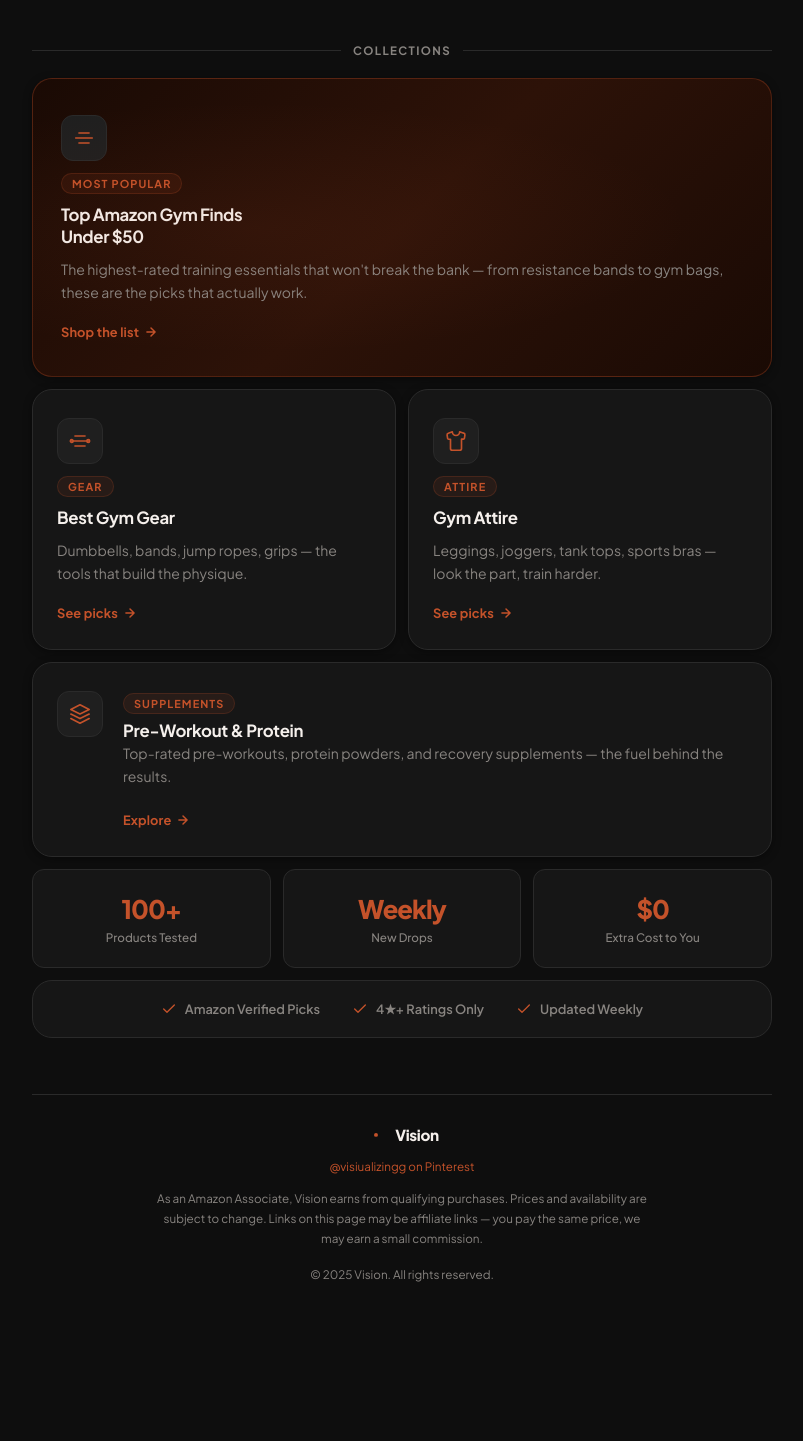
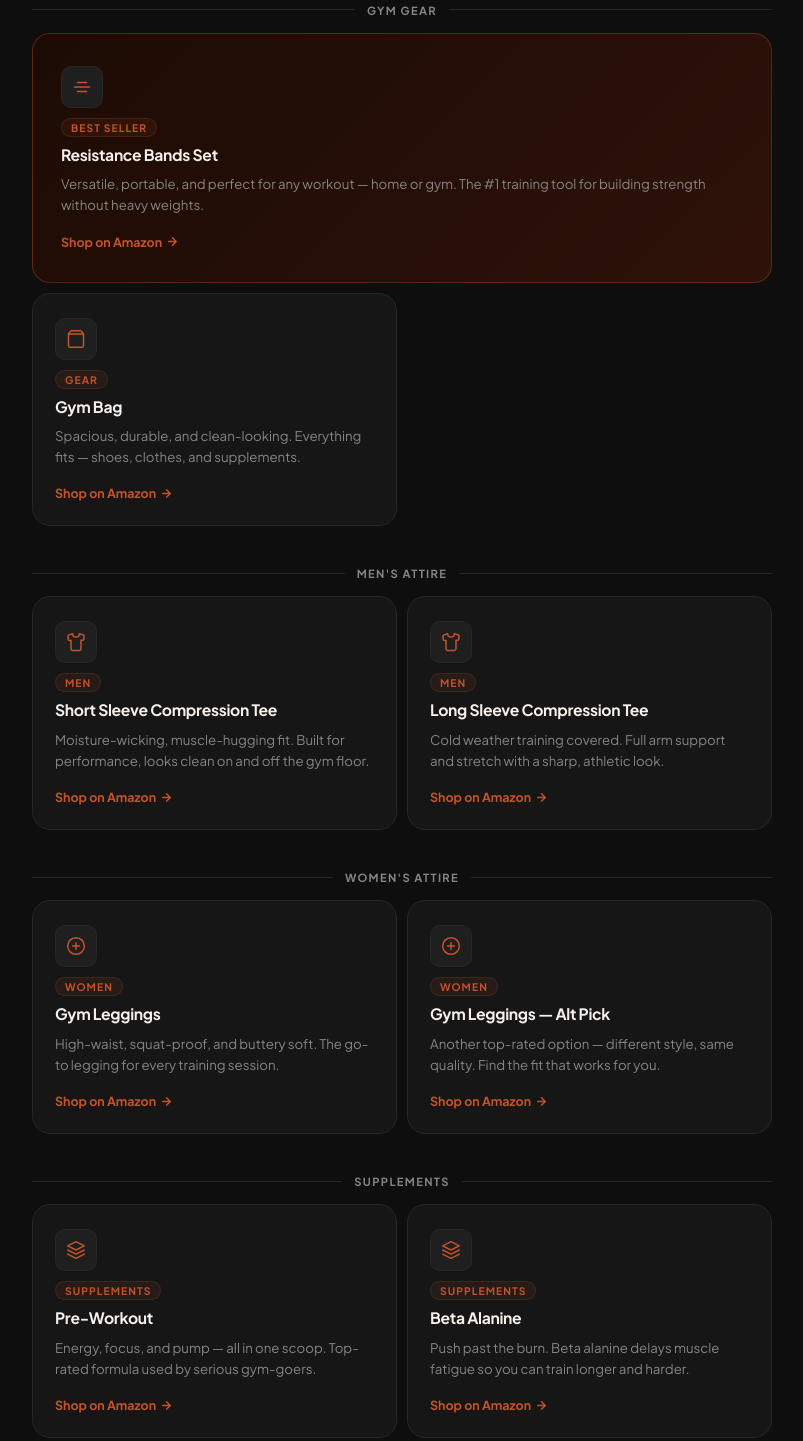
Before and after one commit to Kaltack/visiongains, a plain HTML site: page index.html in a window 1280 px wide. Shown: the part 602-2043 px from the top of the page, without its empty margins (238-1041 px from the left). Before the commit the page ends 1951 px from the top, so only its background shows below. Drawn offline with Linux system fonts and the light colour scheme.

Commit message:
Add files via upload

```diff
--- a/index.html
+++ b/index.html
@@ -14,16 +14,13 @@
       --bg:         #0E0E0E;
       --surface:    #161616;
       --surface2:   #1F1F1F;
-      --border:     #2A2A2A;
+      --border:     #272727;
       --accent:     #C4522A;
-      --accent-glow: rgba(196,82,42,0.25);
-      --amber:      #D97706;
       --fg:         #F5F0EC;
       --fg-muted:   #888480;
       --white:      #FFFFFF;
-      --radius-sm:  12px;
-      --radius-md:  20px;
-      --radius-lg:  28px;
+      --radius-sm:  10px;
+      --radius-md:  18px;
       --shadow-sm:  0 2px 8px rgba(0,0,0,0.4);
       --shadow-md:  0 8px 32px rgba(0,0,0,0.5);
       --transition: 220ms cubic-bezier(0.4,0,0.2,1);
@@ -42,7 +39,7 @@
       padding: 0 16px 64px;
     }
 
-    /* ── NAV ── */
+    /* NAV */
     nav {
       width: 100%;
       max-width: 740px;
@@ -78,34 +75,33 @@
       text-transform: uppercase;
     }
 
-    /* ── HERO ── */
+    /* HERO */
     .hero {
       width: 100%;
       max-width: 740px;
       text-align: center;
-      padding: 56px 0 48px;
+      padding: 52px 0 44px;
       position: relative;
     }
 
     .hero-glow {
       position: absolute;
-      top: 20%;
+      top: 10%;
       left: 50%;
       transform: translateX(-50%);
-      width: 400px;
-      height: 200px;
-      background: radial-gradient(ellipse, rgba(196,82,42,0.15) 0%, transparent 70%);
+      width: 500px;
+      height: 220px;
+      background: radial-gradient(ellipse, rgba(196,82,42,0.12) 0%, transparent 70%);
       pointer-events: none;
-      z-index: 0;
     }
 
     .eye-logo {
-      width: 100px;
-      height: 100px;
-      margin: 0 auto 32px;
+      width: 88px;
+      height: 88px;
+      margin: 0 auto 28px;
       position: relative;
       z-index: 1;
-      filter: drop-shadow(0 0 20px rgba(196,82,42,0.4));
+      filter: drop-shadow(0 0 18px rgba(196,82,42,0.35));
     }
 
     .hero h1 {
@@ -113,22 +109,19 @@
       font-weight: 800;
       line-height: 1.1;
       letter-spacing: -0.04em;
-      color: var(--fg);
-      margin-bottom: 18px;
+      margin-bottom: 16px;
       position: relative;
       z-index: 1;
     }
 
-    .hero h1 span {
-      color: var(--accent);
-    }
+    .hero h1 span { color: var(--accent); }
 
     .hero p {
-      font-size: 1.05rem;
+      font-size: 1rem;
       line-height: 1.75;
       color: var(--fg-muted);
-      max-width: 460px;
-      margin: 0 auto 40px;
+      max-width: 440px;
+      margin: 0 auto 36px;
       position: relative;
       z-index: 1;
     }
@@ -142,14 +135,12 @@
       text-decoration: none;
       font-size: 0.95rem;
       font-weight: 700;
-      padding: 15px 32px;
+      padding: 14px 30px;
       border-radius: 99px;
-      cursor: pointer;
       transition: background var(--transition), transform var(--transition), box-shadow var(--transition);
       box-shadow: 0 4px 24px rgba(196,82,42,0.4);
       position: relative;
       z-index: 1;
-      letter-spacing: -0.01em;
     }
 
     .hero-cta:hover {
@@ -160,18 +151,18 @@
 
     .hero-cta:active { transform: translateY(0); }
 
-    /* ── SECTION LABEL ── */
+    /* SECTION LABEL */
     .section-label {
       width: 100%;
       max-width: 740px;
       display: flex;
       align-items: center;
       gap: 12px;
-      margin: 44px 0 20px;
+      margin: 40px 0 16px;
     }
 
     .section-label span {
-      font-size: 0.72rem;
+      font-size: 0.7rem;
       font-weight: 700;
       color: var(--fg-muted);
       letter-spacing: 0.12em;
@@ -187,26 +178,28 @@
       background: var(--border);
     }
 
-    /* ── BENTO GRID ── */
-    .bento {
+    /* GRID */
+    .grid {
       width: 100%;
       max-width: 740px;
       display: grid;
       grid-template-columns: 1fr 1fr;
-      gap: 12px;
+      gap: 10px;
     }
 
+    .grid.single { grid-template-columns: 1fr; }
+
+    /* CARD */
     .card {
       background: var(--surface);
       border: 1px solid var(--border);
       border-radius: var(--radius-md);
-      padding: 28px 24px;
+      padding: 24px 22px;
       text-decoration: none;
       color: var(--fg);
       display: flex;
       flex-direction: column;
-      gap: 10px;
-      box-shadow: var(--shadow-sm);
+      gap: 8px;
       transition: transform var(--transition), box-shadow var(--transition), border-color var(--transition);
       cursor: pointer;
       position: relative;
@@ -218,39 +211,37 @@
       position: absolute;
       top: 0; left: 0; right: 0;
       height: 1px;
-      background: linear-gradient(90deg, transparent, rgba(196,82,42,0.4), transparent);
+      background: linear-gradient(90deg, transparent, rgba(196,82,42,0.5), transparent);
       opacity: 0;
       transition: opacity var(--transition);
     }
 
     .card:hover {
-      transform: translateY(-3px) scale(1.01);
-      box-shadow: 0 12px 40px rgba(0,0,0,0.6), 0 0 0 1px rgba(196,82,42,0.2);
+      transform: translateY(-3px);
+      box-shadow: var(--shadow-md), 0 0 0 1px rgba(196,82,42,0.2);
       border-color: rgba(196,82,42,0.3);
     }
 
     .card:hover::before { opacity: 1; }
     .card:focus-visible { outline: 2px solid var(--accent); outline-offset: 3px; }
-
     .card.wide { grid-column: span 2; }
-    .card.tall { padding: 36px 28px; }
 
     .card-tag {
-      font-size: 0.68rem;
+      font-size: 0.65rem;
       font-weight: 700;
       letter-spacing: 0.1em;
       text-transform: uppercase;
       color: var(--accent);
       background: rgba(196,82,42,0.1);
-      border: 1px solid rgba(196,82,42,0.2);
-      padding: 3px 10px;
+      border: 1px solid rgba(196,82,42,0.18);
+      padding: 2px 9px;
       border-radius: 99px;
       width: fit-content;
     }
 
     .card-icon {
-      width: 46px;
-      height: 46px;
+      width: 42px;
+      height: 42px;
       background: var(--surface2);
       border: 1px solid var(--border);
       border-radius: var(--radius-sm);
@@ -258,12 +249,11 @@
       align-items: center;
       justify-content: center;
       margin-bottom: 2px;
-      flex-shrink: 0;
     }
 
     .card-icon svg {
-      width: 22px;
-      height: 22px;
+      width: 20px;
+      height: 20px;
       stroke: var(--accent);
       stroke-width: 1.8;
       fill: none;
@@ -272,16 +262,15 @@
     }
 
     .card h2 {
-      font-size: 1.05rem;
+      font-size: 0.98rem;
       font-weight: 700;
       line-height: 1.3;
       letter-spacing: -0.02em;
-      color: var(--fg);
     }
 
     .card p {
-      font-size: 0.875rem;
-      line-height: 1.65;
+      font-size: 0.83rem;
+      line-height: 1.6;
       color: var(--fg-muted);
     }
 
@@ -290,16 +279,15 @@
       padding-top: 10px;
       display: flex;
       align-items: center;
-      gap: 5px;
-      font-size: 0.8rem;
+      gap: 4px;
+      font-size: 0.78rem;
       font-weight: 700;
       color: var(--accent);
-      letter-spacing: 0.01em;
     }
 
     .card-arrow svg {
-      width: 14px;
-      height: 14px;
+      width: 13px;
+      height: 13px;
       stroke: var(--accent);
       stroke-width: 2.5;
       fill: none;
@@ -310,89 +298,46 @@
 
     .card:hover .card-arrow svg { transform: translateX(4px); }
 
-    /* ── FEATURED CARD ── */
+    /* FEATURED */
     .card.featured {
-      background: linear-gradient(135deg, #1A0A04 0%, #2D1208 50%, #1A0A04 100%);
-      border-color: rgba(196,82,42,0.3);
-      position: relative;
+      background: linear-gradient(135deg, #1C0B05 0%, #2E1209 100%);
+      border-color: rgba(196,82,42,0.35);
+      padding: 32px 28px;
     }
 
-    .card.featured::after {
-      content: '';
-      position: absolute;
-      inset: 0;
-      background: radial-gradient(ellipse at 30% 50%, rgba(196,82,42,0.08) 0%, transparent 60%);
-      pointer-events: none;
-    }
-
-    /* ── STATS ── */
+    /* STATS */
     .stats {
       width: 100%;
       max-width: 740px;
       display: grid;
       grid-template-columns: repeat(3, 1fr);
-      gap: 12px;
-      margin-top: 12px;
+      gap: 10px;
+      margin-top: 32px;
     }
 
     .stat {
       background: var(--surface);
       border: 1px solid var(--border);
       border-radius: var(--radius-sm);
-      padding: 22px 16px;
+      padding: 20px 12px;
       text-align: center;
     }
 
     .stat-num {
-      font-size: 1.6rem;
+      font-size: 1.5rem;
       font-weight: 800;
       color: var(--accent);
       letter-spacing: -0.04em;
     }
 
     .stat-label {
-      font-size: 0.73rem;
+      font-size: 0.7rem;
       color: var(--fg-muted);
-      margin-top: 5px;
+      margin-top: 4px;
       font-weight: 500;
     }
 
-    /* ── TRUST STRIP ── */
-    .trust {
-      width: 100%;
-      max-width: 740px;
-      margin-top: 12px;
-      background: var(--surface);
-      border: 1px solid var(--border);
-      border-radius: var(--radius-md);
-      padding: 20px 28px;
-      display: flex;
-      align-items: center;
-      justify-content: center;
-      gap: 32px;
-      flex-wrap: wrap;
-    }
-
-    .trust-item {
-      display: flex;
-      align-items: center;
-      gap: 8px;
-      font-size: 0.8rem;
-      font-weight: 600;
-      color: var(--fg-muted);
-    }
-
-    .trust-item svg {
-      width: 16px;
-      height: 16px;
-      stroke: var(--accent);
-      stroke-width: 2;
-      fill: none;
-      stroke-linecap: round;
-      stroke-linejoin: round;
-    }
-
-    /* ── FOOTER ── */
+    /* FOOTER */
     footer {
       width: 100%;
       max-width: 740px;
@@ -402,7 +347,7 @@
       display: flex;
       flex-direction: column;
       align-items: center;
-      gap: 12px;
+      gap: 10px;
       text-align: center;
     }
 
@@ -413,7 +358,7 @@
     }
 
     footer p {
-      font-size: 0.73rem;
+      font-size: 0.72rem;
       color: var(--fg-muted);
       line-height: 1.7;
       max-width: 500px;
@@ -422,15 +367,13 @@
     footer a { color: var(--accent); text-decoration: none; }
     footer a:hover { text-decoration: underline; }
 
-    /* ── RESPONSIVE ── */
+    /* RESPONSIVE */
     @media (max-width: 500px) {
-      .bento { grid-template-columns: 1fr; gap: 10px; }
+      .grid { grid-template-columns: 1fr; }
       .card.wide { grid-column: span 1; }
       .stats { gap: 8px; }
-      .stat { padding: 16px 10px; }
-      .hero { padding: 36px 0 32px; }
-      .eye-logo { width: 76px; height: 76px; }
-      .trust { gap: 16px; padding: 16px 20px; }
+      .hero { padding: 36px 0 28px; }
+      .eye-logo { width: 70px; height: 70px; }
     }
 
     @media (prefers-reduced-motion: reduce) {
@@ -443,8 +386,8 @@
   <!-- NAV -->
   <nav>
     <a href="/" class="nav-logo" aria-label="Vision home">
-      <svg style="width:28px;height:28px;" viewBox="0 0 100 100" fill="none" xmlns="http://www.w3.org/2000/svg" aria-hidden="true">
-        <circle cx="50" cy="54" rx="26" ry="18" fill="none" stroke="#C4522A" stroke-width="4"/>
+      <svg style="width:26px;height:26px;" viewBox="0 0 100 100" fill="none" aria-hidden="true">
+        <circle cx="50" cy="54" rx="26" ry="18" stroke="#C4522A" stroke-width="4.5"/>
         <circle cx="50" cy="54" r="9" fill="#C4522A"/>
         <circle cx="54" cy="50" r="3" fill="rgba(255,255,255,0.4)"/>
         <line x1="50" y1="6"  x2="50" y2="22" stroke="#C4522A" stroke-width="4" stroke-linecap="round"/>
@@ -461,7 +404,7 @@
   <!-- HERO -->
   <section class="hero">
     <div class="hero-glow" aria-hidden="true"></div>
-    <svg class="eye-logo" viewBox="0 0 100 100" fill="none" xmlns="http://www.w3.org/2000/svg" aria-hidden="true">
+    <svg class="eye-logo" viewBox="0 0 100 100" fill="none" aria-hidden="true">
       <circle cx="50" cy="54" rx="26" ry="18" fill="rgba(196,82,42,0.06)" stroke="#C4522A" stroke-width="3.5"/>
       <circle cx="50" cy="54" r="9" fill="#C4522A"/>
       <circle cx="54" cy="50" r="3" fill="rgba(255,255,255,0.45)"/>
@@ -473,90 +416,153 @@
     </svg>
     <h1>Gear Up.<br/><span>Train Harder.</span></h1>
     <p>Top-rated gym gear, training attire, and supplements — hand-picked from Amazon and updated weekly.</p>
-    <a href="#collections" class="hero-cta" aria-label="Shop gym picks">
-      <svg width="16" height="16" viewBox="0 0 24 24" fill="none" stroke="currentColor" stroke-width="2.5" stroke-linecap="round" stroke-linejoin="round" aria-hidden="true"><path d="M5 12h14M12 5l7 7-7 7"/></svg>
+    <a href="#gear" class="hero-cta">
+      <svg width="15" height="15" viewBox="0 0 24 24" fill="none" stroke="currentColor" stroke-width="2.5" stroke-linecap="round" stroke-linejoin="round" aria-hidden="true"><path d="M5 12h14M12 5l7 7-7 7"/></svg>
       Shop the Picks
     </a>
   </section>
 
-  <!-- COLLECTIONS -->
-  <div class="section-label" id="collections">
-    <span>Collections</span>
+  <!-- GEAR -->
+  <div class="section-label" id="gear">
+    <span>Gym Gear</span>
   </div>
 
-  <div class="bento" role="list">
-
-    <!-- FEATURED -->
-    <a href="#" class="card wide featured tall" role="listitem" aria-label="Top Amazon Gym Finds Under $50" target="_blank" rel="noopener noreferrer">
+  <div class="grid">
+    <a href="https://amzn.to/4dywPyM" class="card featured wide" target="_blank" rel="noopener noreferrer" aria-label="Resistance Bands Set">
       <div class="card-icon">
         <svg viewBox="0 0 24 24" aria-hidden="true"><path d="M6.5 6.5h11M6.5 17.5h11M3 12h18"/></svg>
       </div>
-      <span class="card-tag">Most Popular</span>
-      <h2>Top Amazon Gym Finds<br/>Under $50</h2>
-      <p>The highest-rated training essentials that won't break the bank — from resistance bands to gym bags, these are the picks that actually work.</p>
+      <span class="card-tag">Best Seller</span>
+      <h2>Resistance Bands Set</h2>
+      <p>Versatile, portable, and perfect for any workout — home or gym. The #1 training tool for building strength without heavy weights.</p>
       <div class="card-arrow">
-        Shop the list
+        Shop on Amazon
         <svg viewBox="0 0 24 24" aria-hidden="true"><path d="M5 12h14M12 5l7 7-7 7"/></svg>
       </div>
     </a>
 
-    <!-- GYM GEAR -->
-    <a href="#" class="card" role="listitem" aria-label="Best Gym Gear on Amazon" target="_blank" rel="noopener noreferrer">
+    <a href="https://amzn.to/3Pe7BxM" class="card" target="_blank" rel="noopener noreferrer" aria-label="Gym Bag">
       <div class="card-icon">
-        <svg viewBox="0 0 24 24" aria-hidden="true"><path d="M6.5 6.5h11M6.5 17.5h11M3 12h18"/><circle cx="3" cy="12" r="1.5"/><circle cx="21" cy="12" r="1.5"/></svg>
+        <svg viewBox="0 0 24 24" aria-hidden="true"><path d="M6 2L3 6v14a2 2 0 0 0 2 2h14a2 2 0 0 0 2-2V6l-3-4z"/><line x1="3" y1="6" x2="21" y2="6"/></svg>
       </div>
       <span class="card-tag">Gear</span>
-      <h2>Best Gym Gear</h2>
-      <p>Dumbbells, bands, jump ropes, grips — the tools that build the physique.</p>
+      <h2>Gym Bag</h2>
+      <p>Spacious, durable, and clean-looking. Everything fits — shoes, clothes, and supplements.</p>
       <div class="card-arrow">
-        See picks
+        Shop on Amazon
+        <svg viewBox="0 0 24 24" aria-hidden="true"><path d="M5 12h14M12 5l7 7-7 7"/></svg>
+      </div>
+    </a>
+  </div>
+
+  <!-- MEN'S ATTIRE -->
+  <div class="section-label">
+    <span>Men's Attire</span>
+  </div>
+
+  <div class="grid">
+    <a href="https://amzn.to/4dhEDWT" class="card" target="_blank" rel="noopener noreferrer" aria-label="Short Sleeve Compression Tee">
+      <div class="card-icon">
+        <svg viewBox="0 0 24 24" aria-hidden="true"><path d="M20.38 3.46L16 2a4 4 0 0 1-8 0L3.62 3.46a2 2 0 0 0-1.34 2.23l.58 3.57a1 1 0 0 0 .99.84H6v10c0 1.1.9 2 2 2h8a2 2 0 0 0 2-2V10h2.15a1 1 0 0 0 .99-.84l.58-3.57a2 2 0 0 0-1.34-2.23z"/></svg>
+      </div>
+      <span class="card-tag">Men</span>
+      <h2>Short Sleeve Compression Tee</h2>
+      <p>Moisture-wicking, muscle-hugging fit. Built for performance, looks clean on and off the gym floor.</p>
+      <div class="card-arrow">
+        Shop on Amazon
         <svg viewBox="0 0 24 24" aria-hidden="true"><path d="M5 12h14M12 5l7 7-7 7"/></svg>
       </div>
     </a>
 
-    <!-- ATTIRE -->
-    <a href="#" class="card" role="listitem" aria-label="Gym Attire & Training Clothes" target="_blank" rel="noopener noreferrer">
+    <a href="https://amzn.to/4tOqaXr" class="card" target="_blank" rel="noopener noreferrer" aria-label="Long Sleeve Compression Tee">
       <div class="card-icon">
         <svg viewBox="0 0 24 24" aria-hidden="true"><path d="M20.38 3.46L16 2a4 4 0 0 1-8 0L3.62 3.46a2 2 0 0 0-1.34 2.23l.58 3.57a1 1 0 0 0 .99.84H6v10c0 1.1.9 2 2 2h8a2 2 0 0 0 2-2V10h2.15a1 1 0 0 0 .99-.84l.58-3.57a2 2 0 0 0-1.34-2.23z"/></svg>
       </div>
-      <span class="card-tag">Attire</span>
-      <h2>Gym Attire</h2>
-      <p>Leggings, joggers, tank tops, sports bras — look the part, train harder.</p>
+      <span class="card-tag">Men</span>
+      <h2>Long Sleeve Compression Tee</h2>
+      <p>Cold weather training covered. Full arm support and stretch with a sharp, athletic look.</p>
       <div class="card-arrow">
-        See picks
+        Shop on Amazon
+        <svg viewBox="0 0 24 24" aria-hidden="true"><path d="M5 12h14M12 5l7 7-7 7"/></svg>
+      </div>
+    </a>
+  </div>
+
+  <!-- WOMEN'S ATTIRE -->
+  <div class="section-label">
+    <span>Women's Attire</span>
+  </div>
+
+  <div class="grid">
+    <a href="https://amzn.to/3Pe7Nx0" class="card" target="_blank" rel="noopener noreferrer" aria-label="Gym Leggings Women">
+      <div class="card-icon">
+        <svg viewBox="0 0 24 24" aria-hidden="true"><path d="M12 2C6.48 2 2 6.48 2 12s4.48 10 10 10 10-4.48 10-10S17.52 2 12 2z"/><path d="M12 8v8M8 12h8"/></svg>
+      </div>
+      <span class="card-tag">Women</span>
+      <h2>Gym Leggings</h2>
+      <p>High-waist, squat-proof, and buttery soft. The go-to legging for every training session.</p>
+      <div class="card-arrow">
+        Shop on Amazon
         <svg viewBox="0 0 24 24" aria-hidden="true"><path d="M5 12h14M12 5l7 7-7 7"/></svg>
       </div>
     </a>
 
-    <!-- PRE-WORKOUT -->
-    <a href="#" class="card wide" role="listitem" aria-label="Pre-Workout & Supplements" target="_blank" rel="noopener noreferrer">
-      <div style="display:flex;align-items:flex-start;gap:20px;">
-        <div class="card-icon">
-          <svg viewBox="0 0 24 24" aria-hidden="true"><path d="M12 2L2 7l10 5 10-5-10-5zM2 17l10 5 10-5M2 12l10 5 10-5"/></svg>
-        </div>
-        <div style="flex:1;">
-          <span class="card-tag">Supplements</span>
-          <h2 style="margin-top:8px;">Pre-Workout & Protein</h2>
-          <p>Top-rated pre-workouts, protein powders, and recovery supplements — the fuel behind the results.</p>
-          <div class="card-arrow" style="margin-top:14px;">
-            Explore
-            <svg viewBox="0 0 24 24" aria-hidden="true"><path d="M5 12h14M12 5l7 7-7 7"/></svg>
-          </div>
-        </div>
+    <a href="https://amzn.to/3PpLjcs" class="card" target="_blank" rel="noopener noreferrer" aria-label="Gym Leggings Women Option 2">
+      <div class="card-icon">
+        <svg viewBox="0 0 24 24" aria-hidden="true"><path d="M12 2C6.48 2 2 6.48 2 12s4.48 10 10 10 10-4.48 10-10S17.52 2 12 2z"/><path d="M12 8v8M8 12h8"/></svg>
+      </div>
+      <span class="card-tag">Women</span>
+      <h2>Gym Leggings — Alt Pick</h2>
+      <p>Another top-rated option — different style, same quality. Find the fit that works for you.</p>
+      <div class="card-arrow">
+        Shop on Amazon
+        <svg viewBox="0 0 24 24" aria-hidden="true"><path d="M5 12h14M12 5l7 7-7 7"/></svg>
+      </div>
+    </a>
+  </div>
+
+  <!-- SUPPLEMENTS -->
+  <div class="section-label">
+    <span>Supplements</span>
+  </div>
+
+  <div class="grid">
+    <a href="https://amzn.to/3RuqsoQ" class="card" target="_blank" rel="noopener noreferrer" aria-label="Pre-Workout Supplement">
+      <div class="card-icon">
+        <svg viewBox="0 0 24 24" aria-hidden="true"><path d="M12 2L2 7l10 5 10-5-10-5zM2 17l10 5 10-5M2 12l10 5 10-5"/></svg>
+      </div>
+      <span class="card-tag">Supplements</span>
+      <h2>Pre-Workout</h2>
+      <p>Energy, focus, and pump — all in one scoop. Top-rated formula used by serious gym-goers.</p>
+      <div class="card-arrow">
+        Shop on Amazon
+        <svg viewBox="0 0 24 24" aria-hidden="true"><path d="M5 12h14M12 5l7 7-7 7"/></svg>
       </div>
     </a>
 
+    <a href="https://amzn.to/4tIRMgu" class="card" target="_blank" rel="noopener noreferrer" aria-label="Beta Alanine Supplement">
+      <div class="card-icon">
+        <svg viewBox="0 0 24 24" aria-hidden="true"><path d="M12 2L2 7l10 5 10-5-10-5zM2 17l10 5 10-5M2 12l10 5 10-5"/></svg>
+      </div>
+      <span class="card-tag">Supplements</span>
+      <h2>Beta Alanine</h2>
+      <p>Push past the burn. Beta alanine delays muscle fatigue so you can train longer and harder.</p>
+      <div class="card-arrow">
+        Shop on Amazon
+        <svg viewBox="0 0 24 24" aria-hidden="true"><path d="M5 12h14M12 5l7 7-7 7"/></svg>
+      </div>
+    </a>
   </div>
 
   <!-- STATS -->
-  <div class="stats" aria-label="Vision by the numbers">
+  <div class="stats">
     <div class="stat">
-      <div class="stat-num">100+</div>
-      <div class="stat-label">Products Tested</div>
+      <div class="stat-num">8+</div>
+      <div class="stat-label">Curated Picks</div>
     </div>
     <div class="stat">
-      <div class="stat-num">Weekly</div>
-      <div class="stat-label">New Drops</div>
+      <div class="stat-num">4.5★</div>
+      <div class="stat-label">Min Rating</div>
     </div>
     <div class="stat">
       <div class="stat-num">$0</div>
@@ -564,39 +570,17 @@
     </div>
   </div>
 
-  <!-- TRUST -->
-  <div class="trust" aria-label="Trust signals">
-    <div class="trust-item">
-      <svg viewBox="0 0 24 24" aria-hidden="true"><polyline points="20 6 9 17 4 12"/></svg>
-      Amazon Verified Picks
-    </div>
-    <div class="trust-item">
-      <svg viewBox="0 0 24 24" aria-hidden="true"><polyline points="20 6 9 17 4 12"/></svg>
-      4★+ Ratings Only
-    </div>
-    <div class="trust-item">
-      <svg viewBox="0 0 24 24" aria-hidden="true"><polyline points="20 6 9 17 4 12"/></svg>
-      Updated Weekly
-    </div>
-  </div>
-
   <!-- FOOTER -->
   <footer>
     <div class="footer-logo">
-      <svg width="22" height="22" viewBox="0 0 100 100" fill="none" aria-hidden="true">
+      <svg width="20" height="20" viewBox="0 0 100 100" fill="none" aria-hidden="true">
         <circle cx="50" cy="54" rx="26" ry="18" stroke="#C4522A" stroke-width="5"/>
         <circle cx="50" cy="54" r="9" fill="#C4522A"/>
       </svg>
-      <span style="font-size:0.95rem;font-weight:800;color:var(--fg);letter-spacing:-0.02em;">Vision</span>
+      <span style="font-size:0.9rem;font-weight:800;color:var(--fg);letter-spacing:-0.02em;">Vision</span>
     </div>
-    <p>
-      <a href="https://pinterest.com/visiualizingg" target="_blank" rel="noopener">@visiualizingg on Pinterest</a>
-    </p>
-    <p>
-      As an Amazon Associate, Vision earns from qualifying purchases.
-      Prices and availability are subject to change. Links on this page
-      may be affiliate links — you pay the same price, we may earn a small commission.
-    </p>
+    <p><a href="https://pinterest.com/visiualizingg" target="_blank" rel="noopener">@visiualizingg on Pinterest</a></p>
+    <p>As an Amazon Associate, Vision earns from qualifying purchases. Prices and availability are subject to change. Links on this page may be affiliate links — you pay the same price, we may earn a small commission.</p>
     <p style="margin-top:4px;">© 2025 Vision. All rights reserved.</p>
   </footer>
 
```
